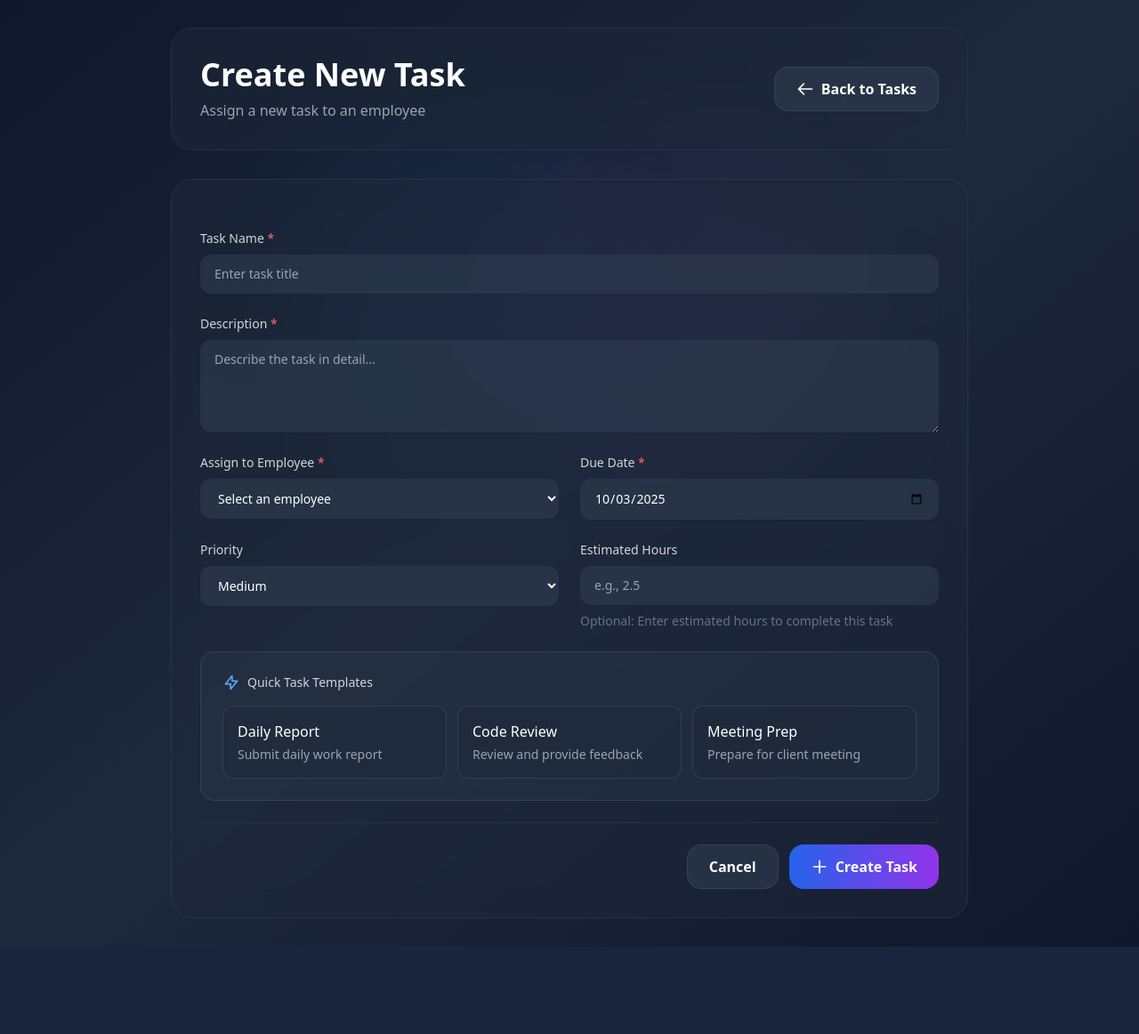
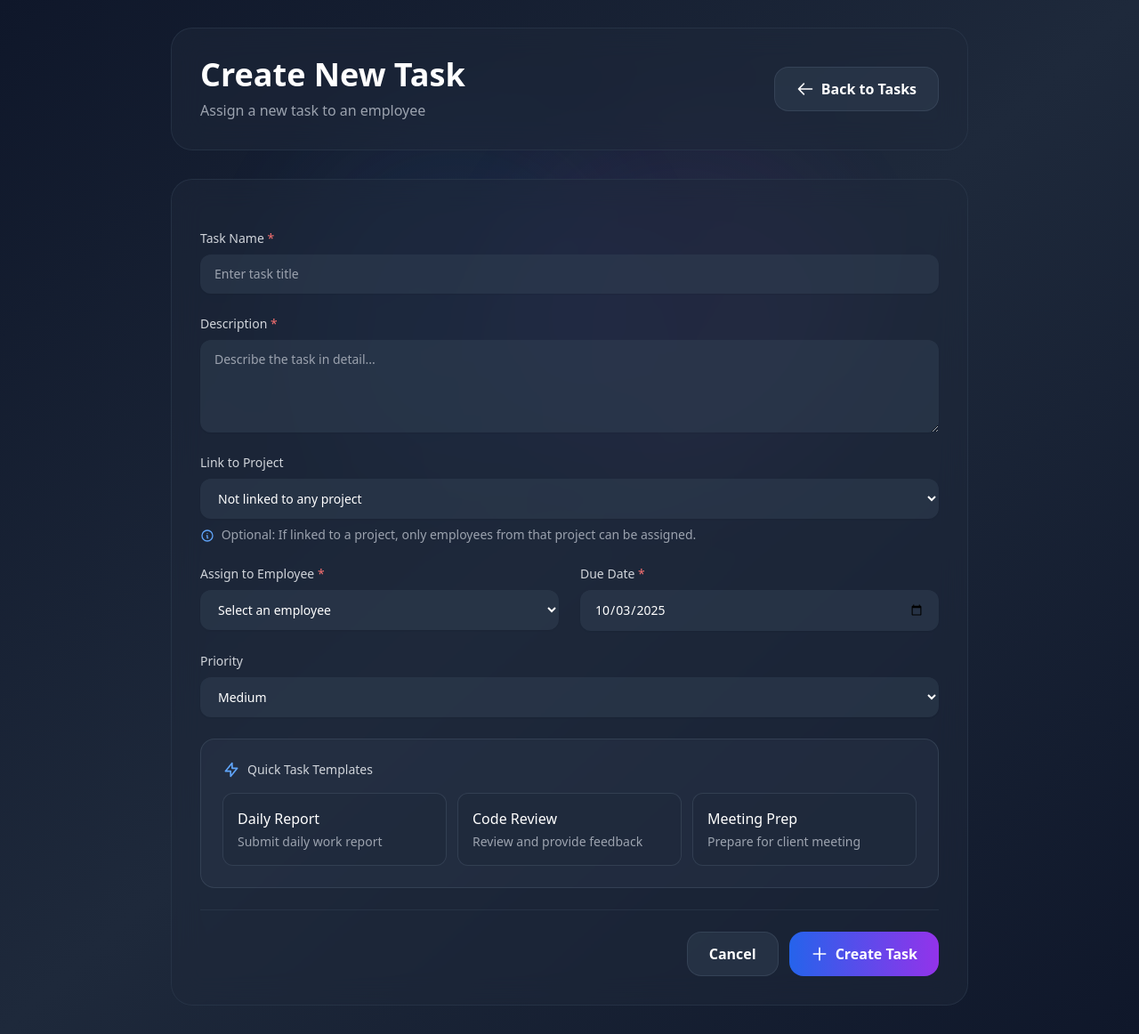
Before and after one commit to harshil-mistry/Sterp-Software-Portal, a Django app: page /tasks/create/ in a window 1280 px wide. Shown: the part 66-1228 px from the top of the page at 89% size. Before the commit the page ends 1130 px from the top, so only its background shows below. Run offline with Django 5.2, Linux system fonts and the light colour scheme; the visitor is signed in with stand-in values (Sample User, id 1); data comes from the database, SQL or seed files in the repository; some libraries are stand-ins or nearby versions.

Commit message:
Tasks connected with projects

```diff
--- a/users/forms.py
+++ b/users/forms.py
@@ -208,7 +208,7 @@ class TaskCreationForm(forms.ModelForm):
 
     class Meta:
         model = Task
-        fields = ['name', 'description', 'employee', 'date', 'priority', 'estimated_hours']
+        fields = ['name', 'description', 'project', 'employee', 'date', 'priority']
         widgets = {
             'name': forms.TextInput(attrs={
                 'class': 'block w-full rounded-xl bg-slate-700/50 border-slate-600/50 text-white placeholder-gray-400 shadow-sm focus:border-blue-500 focus:ring-blue-500 sm:text-sm px-4 py-3',
@@ -219,8 +219,13 @@ class TaskCreationForm(forms.ModelForm):
                 'rows': 4,
                 'placeholder': 'Describe the task in detail...'
             }),
+            'project': forms.Select(attrs={
+                'class': 'block w-full rounded-xl bg-slate-700/50 border-slate-600/50 text-white shadow-sm focus:border-blue-500 focus:ring-blue-500 sm:text-sm px-4 py-3',
+                'onchange': 'updateEmployeeOptions()'
+            }),
             'employee': forms.Select(attrs={
-                'class': 'block w-full rounded-xl bg-slate-700/50 border-slate-600/50 text-white shadow-sm focus:border-blue-500 focus:ring-blue-500 sm:text-sm px-4 py-3'
+                'class': 'block w-full rounded-xl bg-slate-700/50 border-slate-600/50 text-white shadow-sm focus:border-blue-500 focus:ring-blue-500 sm:text-sm px-4 py-3',
+                'id': 'id_employee'
             }),
             'date': forms.DateInput(attrs={
                 'type': 'date',
@@ -228,20 +233,39 @@ class TaskCreationForm(forms.ModelForm):
             }),
             'priority': forms.Select(attrs={
                 'class': 'block w-full rounded-xl bg-slate-700/50 border-slate-600/50 text-white shadow-sm focus:border-blue-500 focus:ring-blue-500 sm:text-sm px-4 py-3'
-            }),
-            'estimated_hours': forms.NumberInput(attrs={
-                'class': 'block w-full rounded-xl bg-slate-700/50 border-slate-600/50 text-white placeholder-gray-400 shadow-sm focus:border-blue-500 focus:ring-blue-500 sm:text-sm px-4 py-3',
-                'step': '0.5',
-                'min': '0',
-                'placeholder': 'e.g., 2.5'
             })
         }
 
     def __init__(self, *args, **kwargs):
         super().__init__(*args, **kwargs)
+        # Set up project field
+        self.fields['project'].queryset = Project.objects.all()
+        self.fields['project'].required = False
+        self.fields['project'].empty_label = "Not linked to any project"
+
         # Only show non-admin employees in the dropdown
         self.fields['employee'].queryset = Employee.objects.filter(is_superuser=False)
         self.fields['employee'].empty_label = "Select an employee"
+
+    def clean(self):
+        cleaned_data = super().clean()
+        project = cleaned_data.get('project')
+        employee = cleaned_data.get('employee')
+
+        # If project is selected, validate that employee is part of that project
+        if project and employee:
+            project_collaborators = ProjectCollaborator.objects.filter(
+                project=project,
+                employee=employee
+            ).exists()
+
+            if not project_collaborators:
+                raise forms.ValidationError(
+                    f"{employee.get_full_name()} is not a collaborator on the selected project. "
+                    "Please select an employee who is part of this project or choose 'Not linked to any project'."
+                )
+
+        return cleaned_data
 
     def save(self, commit=True, created_by=None):
         task = super().save(commit=False)
@@ -259,7 +283,7 @@ class TaskUpdateForm(forms.ModelForm):
 
     class Meta:
         model = Task
-        fields = ['name', 'description', 'employee', 'date', 'priority', 'estimated_hours', 'status']
+        fields = ['name', 'description', 'project', 'employee', 'date', 'priority', 'status']
         widgets = {
             'name': forms.TextInput(attrs={
                 'class': 'block w-full rounded-xl bg-slate-700/50 border-slate-600/50 text-white placeholder-gray-400 shadow-sm focus:border-blue-500 focus:ring-blue-500 sm:text-sm px-4 py-3'
@@ -268,8 +292,13 @@ class TaskUpdateForm(forms.ModelForm):
                 'class': 'block w-full rounded-xl bg-slate-700/50 border-slate-600/50 text-white placeholder-gray-400 shadow-sm focus:border-blue-500 focus:ring-blue-500 sm:text-sm px-4 py-3',
                 'rows': 4
             }),
+            'project': forms.Select(attrs={
+                'class': 'block w-full rounded-xl bg-slate-700/50 border-slate-600/50 text-white shadow-sm focus:border-blue-500 focus:ring-blue-500 sm:text-sm px-4 py-3',
+                'onchange': 'updateEmployeeOptions()'
+            }),
             'employee': forms.Select(attrs={
-                'class': 'block w-full rounded-xl bg-slate-700/50 border-slate-600/50 text-white shadow-sm focus:border-blue-500 focus:ring-blue-500 sm:text-sm px-4 py-3'
+                'class': 'block w-full rounded-xl bg-slate-700/50 border-slate-600/50 text-white shadow-sm focus:border-blue-500 focus:ring-blue-500 sm:text-sm px-4 py-3',
+                'id': 'id_employee'
             }),
             'date': forms.DateInput(attrs={
                 'type': 'date',
@@ -278,11 +307,6 @@ class TaskUpdateForm(forms.ModelForm):
             'priority': forms.Select(attrs={
                 'class': 'block w-full rounded-xl bg-slate-700/50 border-slate-600/50 text-white shadow-sm focus:border-blue-500 focus:ring-blue-500 sm:text-sm px-4 py-3'
             }),
-            'estimated_hours': forms.NumberInput(attrs={
-                'class': 'block w-full rounded-xl bg-slate-700/50 border-slate-600/50 text-white placeholder-gray-400 shadow-sm focus:border-blue-500 focus:ring-blue-500 sm:text-sm px-4 py-3',
-                'step': '0.5',
-                'min': '0'
-            }),
             'status': forms.Select(attrs={
                 'class': 'block w-full rounded-xl bg-slate-700/50 border-slate-600/50 text-white shadow-sm focus:border-blue-500 focus:ring-blue-500 sm:text-sm px-4 py-3'
             })
@@ -290,7 +314,30 @@ class TaskUpdateForm(forms.ModelForm):
 
     def __init__(self, *args, **kwargs):
         super().__init__(*args, **kwargs)
+        self.fields['project'].queryset = Project.objects.all()
+        self.fields['project'].required = False
+        self.fields['project'].empty_label = "Not linked to any project"
         self.fields['employee'].queryset = Employee.objects.filter(is_superuser=False)
+
+    def clean(self):
+        cleaned_data = super().clean()
+        project = cleaned_data.get('project')
+        employee = cleaned_data.get('employee')
+
+        # If project is selected, validate that employee is part of that project
+        if project and employee:
+            project_collaborators = ProjectCollaborator.objects.filter(
+                project=project,
+                employee=employee
+            ).exists()
+
+            if not project_collaborators:
+                raise forms.ValidationError(
+                    f"{employee.get_full_name()} is not a collaborator on the selected project. "
+                    "Please select an employee who is part of this project or choose 'Not linked to any project'."
+                )
+
+        return cleaned_data
 
 
 class TaskCompletionForm(forms.ModelForm):
--- a/users/templates/users/create_task.html
+++ b/users/templates/users/create_task.html
@@ -54,6 +54,23 @@
                     {% endif %}
                 </div>
 
+                <!-- Project Selection -->
+                <div>
+                    <label for="{{ form.project.id_for_label }}" class="block text-sm font-medium text-gray-300 mb-2">
+                        Link to Project
+                    </label>
+                    {{ form.project }}
+                    {% if form.project.errors %}
+                        <p class="mt-2 text-sm text-red-400">{{ form.project.errors.0 }}</p>
+                    {% endif %}
+                    <p class="mt-2 text-sm text-gray-400">
+                        <svg class="w-4 h-4 inline mr-1 text-blue-400" fill="none" stroke="currentColor" viewBox="0 0 24 24">
+                            <path stroke-linecap="round" stroke-linejoin="round" stroke-width="2" d="M13 16h-1v-4h-1m1-4h.01M21 12a9 9 0 11-18 0 9 9 0 0118 0z"/>
+                        </svg>
+                        Optional: If linked to a project, only employees from that project can be assigned.
+                    </p>
+                </div>
+
                 <!-- Employee and Date Row -->
                 <div class="grid grid-cols-1 md:grid-cols-2 gap-6">
                     <!-- Assign to Employee -->
@@ -79,8 +96,6 @@
                     </div>
                 </div>
 
-                <!-- Priority and Estimated Hours Row -->
-                <div class="grid grid-cols-1 md:grid-cols-2 gap-6">
                 <!-- Priority -->
                 <div>
                     <label for="{{ form.priority.id_for_label }}" class="block text-sm font-medium text-gray-300 mb-2">
@@ -92,18 +107,14 @@
                     {% endif %}
                 </div>
 
-                    <!-- Estimated Hours -->
-                    <div>
-                        <label for="{{ form.estimated_hours.id_for_label }}" class="block text-sm font-medium text-gray-300 mb-2">
-                            Estimated Hours
-                        </label>
-                        {{ form.estimated_hours }}
-                        {% if form.estimated_hours.errors %}
-                            <p class="mt-2 text-sm text-red-400">{{ form.estimated_hours.errors.0 }}</p>
+                <!-- Non-field errors (e.g., validation errors) -->
+                {% if form.non_field_errors %}
+                    <div class="bg-red-500/10 border border-red-500/30 rounded-xl p-4">
+                        {% for error in form.non_field_errors %}
+                            <p class="text-red-400 text-sm">{{ error }}</p>
+                        {% endfor %}
+                    </div>
                 {% endif %}
-                        <p class="mt-2 text-sm text-gray-500">Optional: Enter estimated hours to complete this task</p>
-                    </div>
-                </div>
 
                 <!-- Quick Task Templates -->
                 <div class="bg-slate-700/30 rounded-2xl p-6 border border-slate-600/50">
@@ -116,22 +127,19 @@
                     <div class="grid grid-cols-1 md:grid-cols-3 gap-3">
                         <button type="button" class="task-template text-left p-4 bg-slate-800/50 border border-slate-600/50 rounded-xl hover:border-blue-500/50 hover:bg-blue-500/10 transition-all duration-300"
                                 data-name="Daily Report Submission"
-                                data-description="Submit daily work report including completed tasks, challenges faced, and plans for tomorrow."
-                                data-hours="0.5">
+                                data-description="Submit daily work report including completed tasks, challenges faced, and plans for tomorrow.">
                             <div class="font-medium text-white mb-1">Daily Report</div>
                             <div class="text-sm text-gray-400">Submit daily work report</div>
                         </button>
                         <button type="button" class="task-template text-left p-4 bg-slate-800/50 border border-slate-600/50 rounded-xl hover:border-blue-500/50 hover:bg-blue-500/10 transition-all duration-300"
                                 data-name="Code Review"
-                                data-description="Review assigned code changes, check for best practices, and provide feedback to team members."
-                                data-hours="2.0">
+                                data-description="Review assigned code changes, check for best practices, and provide feedback to team members.">
                             <div class="font-medium text-white mb-1">Code Review</div>
                             <div class="text-sm text-gray-400">Review and provide feedback</div>
                         </button>
                         <button type="button" class="task-template text-left p-4 bg-slate-800/50 border border-slate-600/50 rounded-xl hover:border-blue-500/50 hover:bg-blue-500/10 transition-all duration-300"
                                 data-name="Client Meeting Preparation"
-                                data-description="Prepare presentation materials, review project status, and gather necessary documents for client meeting."
-                                data-hours="1.5">
+                                data-description="Prepare presentation materials, review project status, and gather necessary documents for client meeting.">
                             <div class="font-medium text-white mb-1">Meeting Prep</div>
                             <div class="text-sm text-gray-400">Prepare for client meeting</div>
                         </button>
@@ -166,13 +174,11 @@ document.addEventListener('DOMContentLoaded', function() {
     const templates = document.querySelectorAll('.task-template');
     const nameField = document.getElementById('{{ form.name.id_for_label }}');
     const descriptionField = document.getElementById('{{ form.description.id_for_label }}');
-    const hoursField = document.getElementById('{{ form.estimated_hours.id_for_label }}');
 
     templates.forEach(template => {
         template.addEventListener('click', function() {
             nameField.value = this.dataset.name;
             descriptionField.value = this.dataset.description;
-            hoursField.value = this.dataset.hours;
 
             // Visual feedback
             templates.forEach(t => {
@@ -183,6 +189,56 @@ document.addEventListener('DOMContentLoaded', function() {
             this.classList.add('border-blue-500/50', 'bg-blue-500/10');
         });
     });
+
+    // Handle project selection change - dynamically filter employees
+    const projectField = document.getElementById('{{ form.project.id_for_label }}');
+    const employeeField = document.getElementById('id_employee');
+
+    if (projectField && employeeField) {
+        // Store all employees initially
+        const allEmployees = Array.from(employeeField.options).map(opt => ({
+            value: opt.value,
+            text: opt.text
+        }));
+
+        projectField.addEventListener('change', function() {
+            const projectId = this.value;
+            const selectedEmployeeId = employeeField.value;
+
+            if (!projectId || projectId === '') {
+                // No project selected - show all employees
+                employeeField.innerHTML = '';
+                allEmployees.forEach(emp => {
+                    const option = new Option(emp.text, emp.value);
+                    employeeField.add(option);
+                });
+                employeeField.value = selectedEmployeeId;
+            } else {
+                // Fetch employees for the selected project
+                fetch(`/api/project/${projectId}/employees/`)
+                    .then(response => response.json())
+                    .then(data => {
+                        employeeField.innerHTML = '<option value="">Select an employee</option>';
+
+                        data.employees.forEach(emp => {
+                            const fullName = `${emp.first_name} ${emp.last_name}`.trim() || emp.username;
+                            const option = new Option(fullName, emp.id);
+                            employeeField.add(option);
+                        });
+
+                        // Try to maintain the selected employee if they're in the project
+                        const availableIds = data.employees.map(e => e.id.toString());
+                        if (selectedEmployeeId && availableIds.includes(selectedEmployeeId)) {
+                            employeeField.value = selectedEmployeeId;
+                        }
+                    })
+                    .catch(error => {
+                        console.error('Error fetching project employees:', error);
+                        alert('Error loading employees for this project');
+                    });
+            }
+        });
+    }
 });
 </script>
 {% endblock %}
--- a/users/urls.py
+++ b/users/urls.py
@@ -32,4 +32,6 @@ urlpatterns = [
     path('my-tasks/', views.employee_tasks, name='employee_tasks'),
     path('my-tasks/<int:pk>/', views.employee_task_detail, name='employee_task_detail'),
     path('my-tasks/<int:pk>/complete/', views.mark_task_completed, name='mark_task_completed'),
+    # AJAX endpoint for getting project employees
+    path('api/project/<str:project_id>/employees/', views.get_project_employees, name='get_project_employees'),
 ]
--- a/users/views.py
+++ b/users/views.py
@@ -7,6 +7,7 @@ from django.contrib.auth.views import LoginView, PasswordChangeView
 from django.urls import reverse_lazy
 from django.contrib.auth import update_session_auth_hash
 from django.views.decorators.csrf import csrf_exempt
+from django.http import JsonResponse
 from datetime import date
 import time
 import logging
@@ -791,3 +792,29 @@ def mark_task_completed(request, pk):
         messages.success(request, f'Task "{task.name}" marked as completed!')
 
     return redirect('employee_tasks')
+
+
+@login_required
+@user_passes_test(is_admin)
+def get_project_employees(request, project_id):
+    """AJAX endpoint to get employees for a specific project"""
+    try:
+        if project_id == '0' or project_id == 'None':
+            # Return all non-admin employees
+            employees = Employee.objects.filter(is_superuser=False).values('id', 'first_name', 'last_name', 'username')
+        else:
+            # Get employees who are collaborators on this project
+            collaborators = ProjectCollaborator.objects.filter(project_id=project_id).select_related('employee')
+            employees = [
+                {
+                    'id': collab.employee.id,
+                    'first_name': collab.employee.first_name,
+                    'last_name': collab.employee.last_name,
+                    'username': collab.employee.username,
+                }
+                for collab in collaborators
+            ]
+
+        return JsonResponse({'employees': list(employees)})
+    except Exception as e:
+        return JsonResponse({'error': str(e)}, status=400)
```
Also changed, not shown: users/google_calendar_utils.py (+12 -7 lines), users/models.py (+9 -7 lines), users/templates/users/update_task.html (+78 -13 lines). Lines whose indentation alone changed are shown as unchanged.
